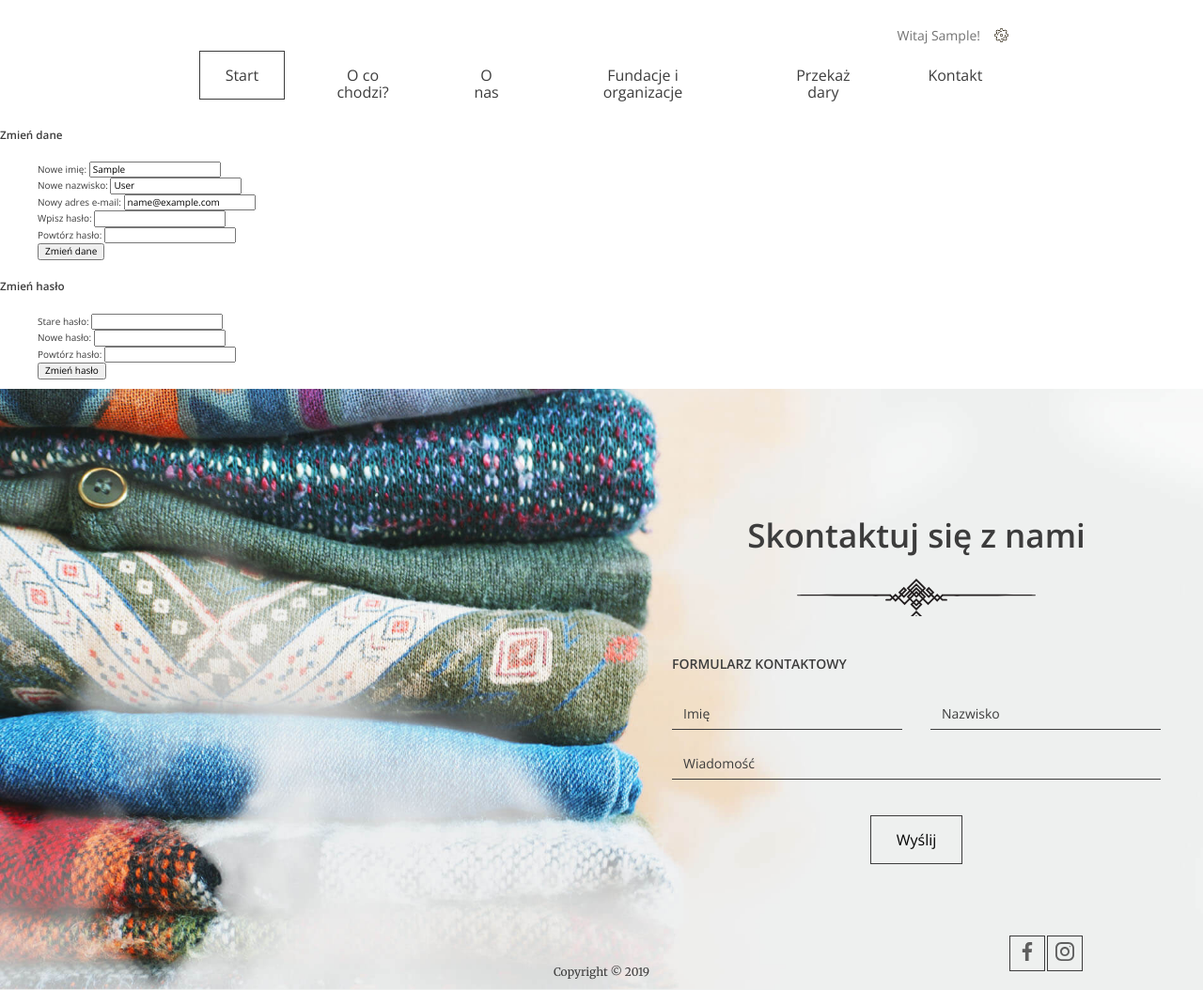
After one commit to 117marta/Donation, a Django app: page /edit/ in a window 1280 px wide. The commit adds this page. Shown: the whole page at 94% size. Run offline with Django 3.2, Linux system fonts and the light colour scheme; the visitor is signed in with stand-in values (Sample User, id 1).

Commit message:
Profile edit + passwords

```diff
--- a/donation/donation/urls.py
+++ b/donation/donation/urls.py
@@ -15,7 +15,8 @@ Including another URLconf
 """
 from django.contrib import admin
 from django.urls import path
-from donation_app.views import LandingPage, AddDonation, Login, Register, Logout, Profile, DonationDetail
+from donation_app.views import LandingPage, AddDonation, Login, Register, Logout, Profile, DonationDetail,\
+    ProfileSettings
 from django.contrib.auth import views
 
 
@@ -28,4 +29,5 @@ urlpatterns = [
     path('logout/', Logout.as_view(), name='logout'),
     path('profile/', Profile.as_view(), name='profile'),
     path('donation/<int:id>', DonationDetail.as_view()),
+    path('edit/', ProfileSettings.as_view(), name='settings'),
 ]
--- a/donation/donation_app/templates/donation_app/base.html
+++ b/donation/donation_app/templates/donation_app/base.html
@@ -18,7 +18,7 @@
             Witaj {{ user.first_name }}!
             <ul class="dropdown">
               <li><a href="{% url 'profile' %}" class="btn btn--small btn--without-border">Profil</a></li>
-              <li><a href="#" class="btn btn--small btn--without-border">Ustawienia</a></li>
+              <li><a href="{% url 'settings' %}" class="btn btn--small btn--without-border">Ustawienia</a></li>
               {% if request.user.is_superuser %}
                 <li><a href="/admin/" class="btn btn--small btn--without-border">Panel administracyjny</a></li>
               {% endif %}
--- /dev/null
+++ b/donation/donation_app/templates/donation_app/profile-settings.html
@@ -0,0 +1,51 @@
+{% extends 'donation_app/base.html' %}
+{% load static %}
+
+
+{% block content %}
+
+{% if messages %}
+<ul class="messages">
+    {% for message in messages %}
+        <li>{{ message }}</li>
+    {% endfor %}
+</ul>
+{% endif %}
+
+<div class="change--info--container">
+    <h3>Zmień dane</h3>
+    <form name="change-info" method="post">
+        {% csrf_token %}
+        <ul style="list-style-type: none">
+            <li><label>Nowe imię:</label>
+                <input type="text" name="new_first_name" value="{{ user.first_name }}"></li>
+            <li><label>Nowe nazwisko:</label>
+                <input type="text" name="new_last_name" value="{{ user.last_name }}"></li>
+            <li><label>Nowy adres e-mail:</label>
+                <input type="email" name="new_email" value="{{ user.email }}"></li>
+            <li><label>Wpisz hasło:</label>
+                <input type="password" name="password"></li>
+            <li><label>Powtórz hasło:</label>
+                <input type="password" name="password2"></li>
+            <input type="submit" value="Zmień dane" name="new_info">
+        </ul>
+    </form>
+</div>
+
+<div class="change--info--container">
+    <h3>Zmień hasło</h3>
+    <form method="post">
+        {% csrf_token %}
+        <ul style="list-style-type: none">
+            <li><label>Stare hasło:</label>
+                <input type="password" name="old_password"></li>
+            <li><label>Nowe hasło:</label>
+                <input type="password" name="new_password"></li>
+            <li><label>Powtórz hasło:</label>
+                <input type="password" name="new_password2"></li>
+            <input type="submit" value="Zmień hasło" name="new_pass">
+        </ul>
+    </form>
+</div>
+
+{% endblock content %}
--- a/donation/donation_app/views.py
+++ b/donation/donation_app/views.py
@@ -182,3 +182,62 @@ class DonationDetail(View):
             donation.is_taken = False
             donation.save()
         return redirect('profile')
+
+
+class ProfileSettings(LoginRequiredMixin, View):
+    login_url = 'login'
+
+    def get(self, request):
+        return render(request, 'donation_app/profile-settings.html')
+        # return redirect(f'/edit/{request.user.id}/')
+
+        # user_id = User.objects.get(pk=id)
+        # return redirect(f'/edit/{user_id}')
+
+    def post(self, request):
+        user = User.objects.get(pk=request.user.id)
+        new_first_name = request.POST.get('new_first_name')
+        new_last_name = request.POST.get('new_last_name')
+        new_email = request.POST.get('new_email')
+        password = request.POST.get('password')
+        password2 = request.POST.get('password2')
+
+        if 'new_info' in request.POST:
+            if not password or not password2:
+                messages.error(request, 'Do potwierdzenia zmian wpisz hasło')
+                return redirect('settings')
+            if password != password2:
+                messages.error(request, 'Hasła różnią się od siebie')
+                return redirect('settings')
+            if user.check_password(password) is False:
+                messages.error(request, 'Nieprawidłowe hasło')
+                return redirect('settings')
+
+            user.first_name = new_first_name
+            user.last_name = new_last_name
+            user.email = new_email
+            user.save()
+            messages.success(request, 'Pomyślnie zmieniono dane')
+            return render(request, 'donation_app/profile-settings.html')
+
+        if 'new_pass' in request.POST:
+            old_password = request.POST.get('old_password')
+            if old_password:
+                if user.check_password(old_password) is True:
+                    new_password = request.POST.get('new_password')
+                    new_password2 = request.POST.get('new_password2')
+                    if new_password == new_password2:
+                        user.set_password(new_password)
+                        user.save()
+                        login(request, user=user)
+                        messages.success(request, 'Pomyślnie zmieniono hasło')
+                        return redirect('settings')
+                    else:
+                        messages.error(request, 'Hasła różnią się od siebie')
+                        return redirect('settings')
+                else:
+                    messages.error(request, 'Wprowadzono błędne hasło')
+                    return redirect('settings')
+            else:
+                messages.error(request, 'Wpisz stare hasło')
+                return redirect('settings')
```
Also changed, not shown: donation/donation/settings.py (+9 -0 lines).
